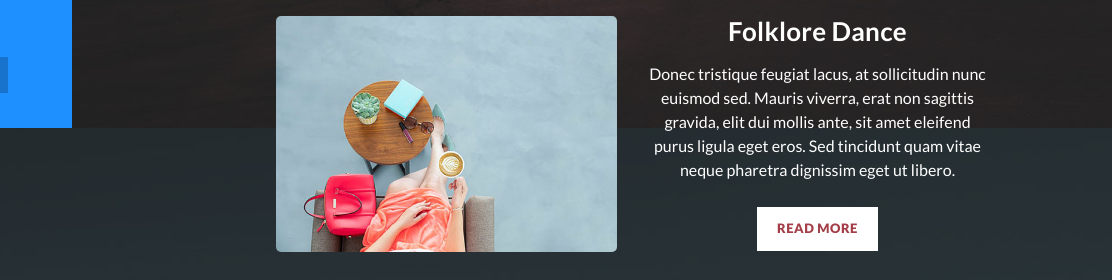
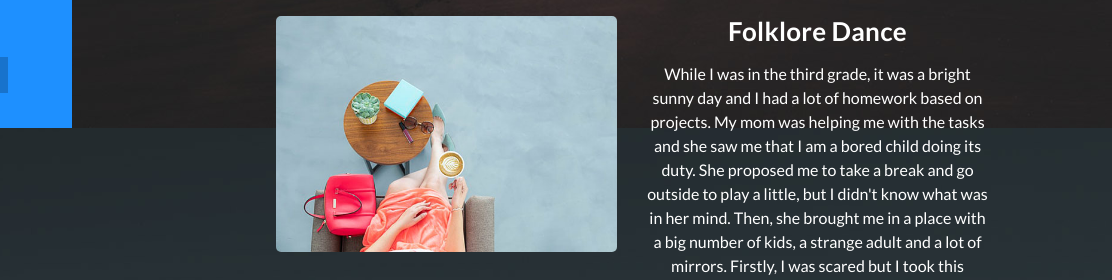
Before and after one commit to DarianFlorianVoda/MasterDari, a plain HTML site: page about/index.html in a window 1280 px wide. Shown: the part 672-952 px from the top of the page, 168-1280 px from the left. Drawn offline with Linux system fonts and the light colour scheme.

Commit message:
titi draga added history of my experience to folklore dance

```diff
--- a/about/index.html
+++ b/about/index.html
@@ -158,12 +158,13 @@
                 <div class="right-text">
                   <h4>Folklore Dance</h4>
                   <p>
-                    Donec tristique feugiat lacus, at sollicitudin nunc euismod
-                    sed. Mauris viverra, erat non sagittis gravida, elit dui
-                    mollis ante, sit amet eleifend purus ligula eget eros. Sed
-                    tincidunt quam vitae neque pharetra dignissim eget ut
-                    libero.
-                  </p>
+                   While I was in the third grade, it was a bright sunny day and I had a lot of homework based on projects.
+                    My mom was helping me with the tasks and she saw me that I am a bored child doing its duty.
+                  She proposed me to take a break and go outside to play a little, but I didn't know what was in her mind.
+                  Then, she brought me in a place with a big number of kids, a strange adult and a lot of mirrors.
+                  Firstly, I was scared but I took this challenge and went in that circle full of other kids.
+                  Initially, mom told me that we are going outside and not to this place but since I was bored, I wanted to go.
+                  To be continued...</p>
                   <div class="white-button">
                     <a href="#">Read More</a>
                   </div>
```
